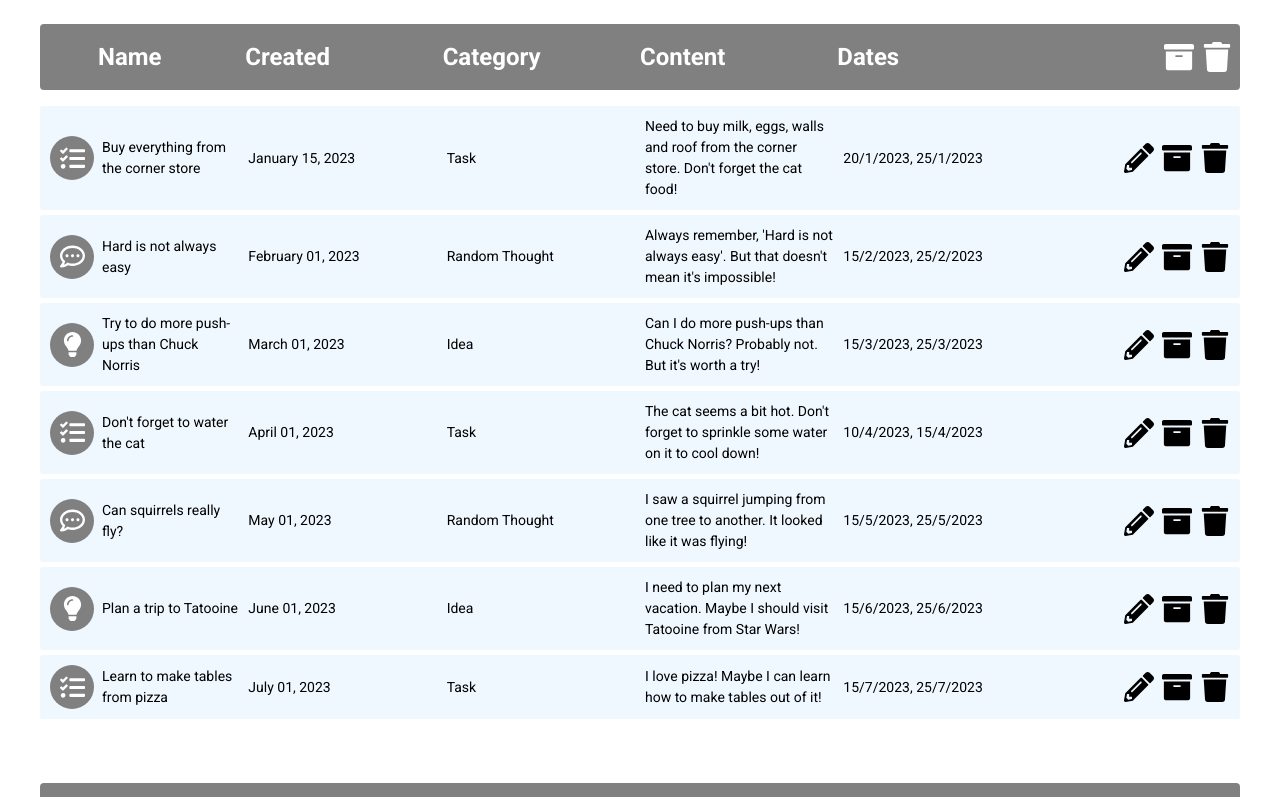
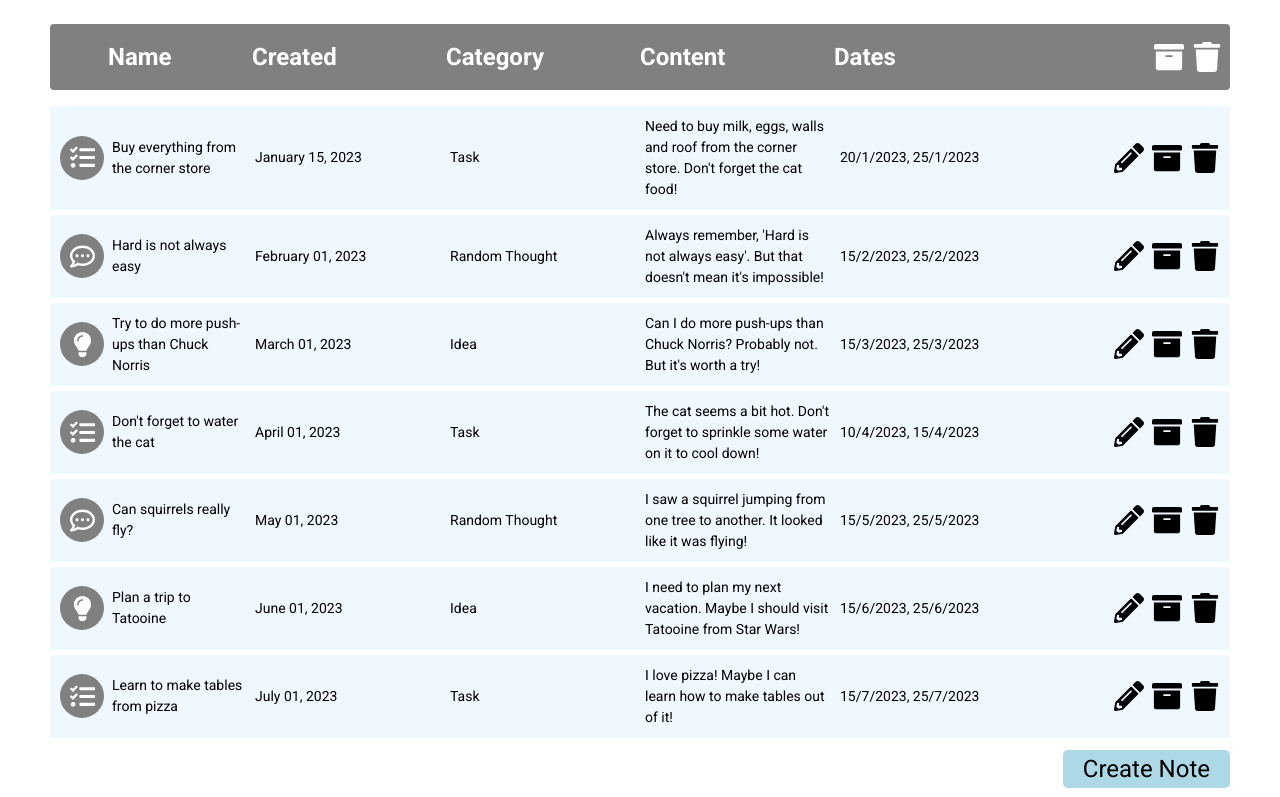
Before and after one commit to kyzym/notes-ts-app, a React (Vite) app: page / in a window 1280 px wide. Shown: the top 797 px of the page. Built offline with nearby package versions, Linux system fonts and the light colour scheme.

Commit message:
feat: createNoteButton

```diff
--- a/src/components/Buttons/ActionButton.styled.tsx
+++ b/src/components/Buttons/ActionButton.styled.tsx
@@ -6,7 +6,7 @@ export const Button = styled.button`
   max-height: 3rem;
   transition: color 0.3s ease;
 
-  :hover {
+  &:hover {
     color: rgb(0, 100, 139);
   }
 `;
--- /dev/null
+++ b/src/components/Buttons/NoteButton/NoteButton.styled.tsx
@@ -0,0 +1,21 @@
+import styled from 'styled-components';
+
+export const StyledButton = styled.button`
+  background-color: lightblue;
+  cursor: pointer;
+  border-radius: 0.5rem;
+  width: auto;
+
+  font-size: 2.4rem;
+  padding: 0.5rem 2rem;
+
+  float: right;
+  margin-top: 0.7rem;
+
+  transition: background-color 0.3s ease;
+
+  &:hover {
+    background-color: rgb(0, 100, 139);
+    color: white;
+  }
+`;
--- /dev/null
+++ b/src/components/Buttons/NoteButton/NoteButton.tsx
@@ -0,0 +1,20 @@
+import { ReactNode } from 'react';
+import { StyledButton } from './NoteButton.styled';
+
+interface NoteButtonProps {
+  type: 'button' | 'submit';
+  children: ReactNode;
+  onClick: () => void;
+}
+
+export const NoteButton: React.FC<NoteButtonProps> = ({
+  type,
+  children,
+  onClick,
+}) => {
+  return (
+    <StyledButton type={type} onClick={onClick}>
+      {children}
+    </StyledButton>
+  );
+};
--- a/src/components/HeaderToggle/HeaderToggle.styled.tsx
+++ b/src/components/HeaderToggle/HeaderToggle.styled.tsx
@@ -1,6 +1,9 @@
 import styled from 'styled-components';
 
-export const ArchiveToggle = styled.button<{ $showArchived: boolean }>`
+export const ArchiveToggle = styled.button<{
+  $showArchived: boolean;
+  $isArchived: boolean;
+}>`
   margin: 1rem 0;
   margin-left: 0 !important;
   display: flex;
@@ -9,9 +12,18 @@ export const ArchiveToggle = styled.button<{ $showArchived: boolean }>`
 
   color: ${({ $showArchived }) => ($showArchived ? 'rgb(0, 100, 139)' : '')};
 
-  :hover {
+  &:hover {
     color: ${({ $showArchived }) =>
       $showArchived ? 'white' : 'rgb(0, 100, 139)'};
+  }
+
+  &:disabled {
+    cursor: default;
+  }
+
+  &:disabled:hover {
+    background-color: inherit;
+    color: inherit;
   }
 `;
 
--- a/src/components/HeaderToggle/HeaderToggle.tsx
+++ b/src/components/HeaderToggle/HeaderToggle.tsx
@@ -21,7 +21,11 @@ export const HeaderToggle: React.FC<HeaderToggleProps> = ({
   return (
     <HeaderItem>
       <ToggleWrapper>
-        <ArchiveToggle onClick={toggleArchive} $showArchived={showArchived}>
+        <ArchiveToggle
+          disabled={!isArchived}
+          onClick={toggleArchive}
+          $showArchived={showArchived}
+          $isArchived={isArchived}>
           {isArchived && (
             <ArchiveToggleText>
               {showArchived ? 'Show active' : 'Show archived'}
--- a/src/components/TableComponent.tsx
+++ b/src/components/TableComponent.tsx
@@ -10,6 +10,7 @@ import { RowComponent } from './Row/Row';
 import { HeaderItem, Table, TableHeader } from './TableComponent.styled';
 import { HeaderToggle } from './HeaderToggle/HeaderToggle';
 import { useState, useEffect } from 'react';
+import { NoteButton } from './Buttons/NoteButton/NoteButton';
 
 const List = styled.ul``;
 
@@ -60,6 +61,7 @@ export const TableComponent: React.FC<TableProps> = ({
           (showArchived ? archivedNotes : activeNotes).map((note) => (
             <RowComponent data={note} key={note.id} isSummary={false} />
           ))}
+
         {isSummary &&
           Object.entries(categoriesData).map(([category, counts]) => (
             <RowComponent
@@ -69,6 +71,11 @@ export const TableComponent: React.FC<TableProps> = ({
             />
           ))}
       </List>
+      {!isSummary && !showArchived && (
+        <NoteButton type="button" onClick={() => {}}>
+          Create Note
+        </NoteButton>
+      )}
     </Table>
   );
 };
--- a/src/index.css
+++ b/src/index.css
@@ -13,9 +13,9 @@
   -moz-osx-font-smoothing: grayscale;
   -webkit-text-size-adjust: 100%;
 
-  max-width: 120rem;
+  max-width: 1200px;
   margin: 0 auto;
-  padding: 0 1.5rem;
+  padding: 0 5rem;
 }
 
 body {
```
